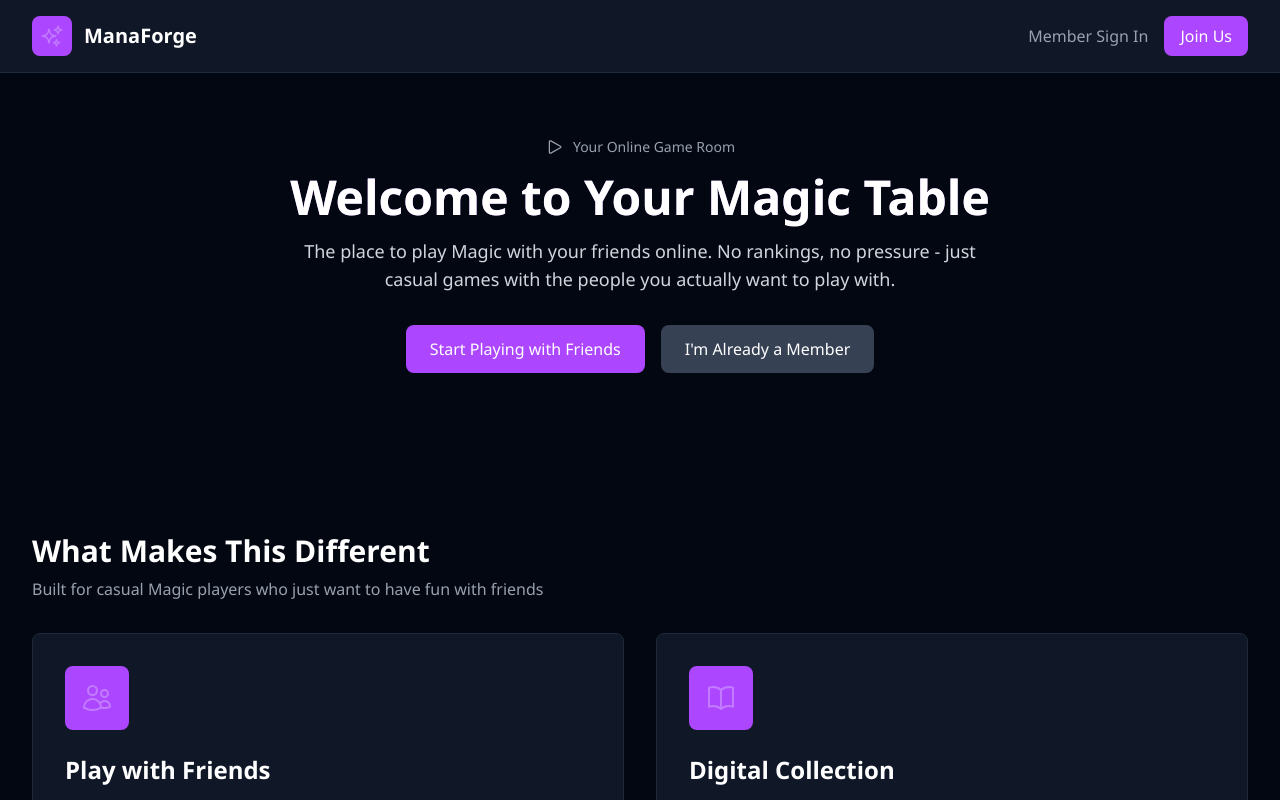
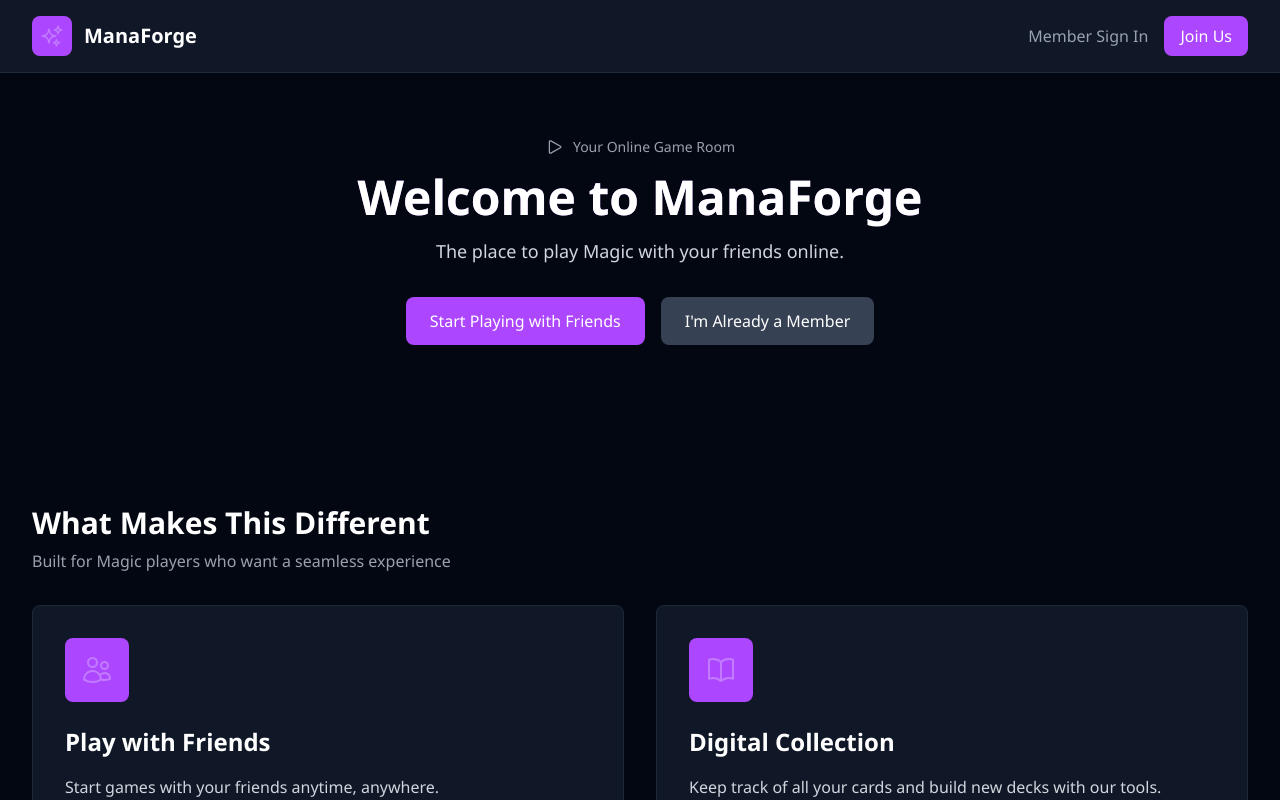
Before and after one commit to ColbyHman/magic-web, a React (Vite) app: page / in a window 1280 px wide. Built offline with nearby package versions, Linux system fonts and the light colour scheme.

Commit message:
change slop text

```diff
--- a/src/pages/Landing.tsx
+++ b/src/pages/Landing.tsx
@@ -16,8 +16,8 @@ export const Landing: React.FC = () => {
     {
       icon: UsersIcon,
       title: 'Play with Friends',
-      description: 'Start casual games with your Magic buddies anytime, anywhere.',
-      highlights: ['No waiting in queues', 'Play with people you know', 'Casual format only']
+      description: 'Start games with your friends anytime, anywhere.',
+      highlights: ['No waiting in queues', 'Play with people you know', 'Have multiple games at once']
     },
     {
       icon: BookOpenIcon,
@@ -44,7 +44,7 @@ export const Landing: React.FC = () => {
       icon: UsersIcon,
       title: 'Play with Friends',
       description: 'Start a game with your Magic buddies anytime, anywhere.',
-      vibe: 'Casual games with people you know'
+      vibe: 'Games with people you know'
     },
     {
       icon: BookOpenIcon,
@@ -56,7 +56,7 @@ export const Landing: React.FC = () => {
       icon: CpuChipIcon,
       title: 'Track Your Games',
       description: 'See how your decks perform and remember those epic moments.',
-      vibe: 'No rankings, just good memories'
+      vibe: 'Maintain bragging rights'
     }
   ];
 
@@ -100,12 +100,11 @@ export const Landing: React.FC = () => {
             </div>
 
             <h1 className={`text-5xl font-bold text-white mb-4 ${accentColors.gradientLight} bg-clip-text text-transparent`}>
-              Welcome to Your Magic Table
+              Welcome to ManaForge
             </h1>
 
             <p className="text-lg text-gray-300 mb-8 max-w-2xl mx-auto">
-              The place to play Magic with your friends online. No rankings, no pressure -
-              just casual games with the people you actually want to play with.
+              The place to play Magic with your friends online.
             </p>
 
             <div className="flex flex-wrap gap-4 justify-center">
@@ -130,7 +129,7 @@ export const Landing: React.FC = () => {
       <div className="max-w-7xl mx-auto px-8 py-12">
         <div className="mb-8">
           <h2 className="text-3xl font-bold text-white mb-2">What Makes This Different</h2>
-          <p className="text-gray-400">Built for casual Magic players who just want to have fun with friends</p>
+          <p className="text-gray-400">Built for Magic players who want a seamless experience</p>
         </div>
 
         <div className="grid md:grid-cols-2 gap-8">
@@ -161,7 +160,7 @@ export const Landing: React.FC = () => {
       <div className="max-w-7xl mx-auto px-8 py-12">
         <div className="mb-8">
           <h2 className="text-3xl font-bold text-white mb-2">What You Can Do Here</h2>
-          <p className="text-gray-400">Everything for your casual Magic games</p>
+          <p className="text-gray-400">Everything for your Magic The Gathering experience</p>
         </div>
 
         <div className="grid md:grid-cols-3 gap-8">
@@ -186,7 +185,7 @@ export const Landing: React.FC = () => {
         <div className={`bg-gradient-to-r ${accentColors.gradient} rounded-2xl p-8 text-center`}>
           <h2 className="text-3xl font-bold text-white mb-4">Ready to Play Some Magic?</h2>
           <p className="text-lg text-white mb-6 opacity-90">
-            Join your friends for casual games anytime you want. No pressure, just fun.
+            Join your friends for games anytime you want.
           </p>
           <div className="flex flex-wrap gap-4 justify-center">
             <Link
@@ -217,9 +216,6 @@ export const Landing: React.FC = () => {
           <div className="text-gray-400 text-sm mb-4">
             Always open • Play with friends anytime
           </div>
-          <div className="text-gray-500 text-xs">
-            Your online Magic room since 2024
-          </div>
         </div>
       </div>
     </div>
```
